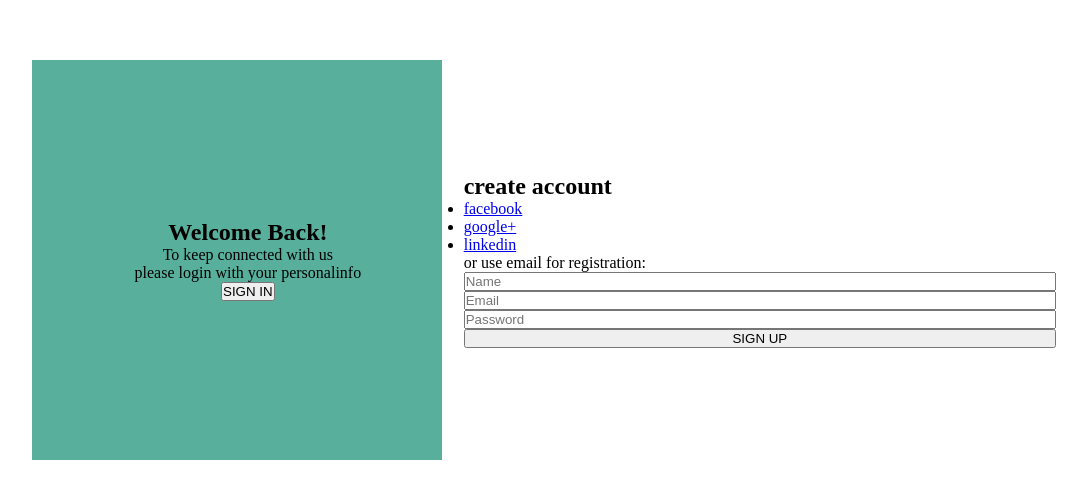
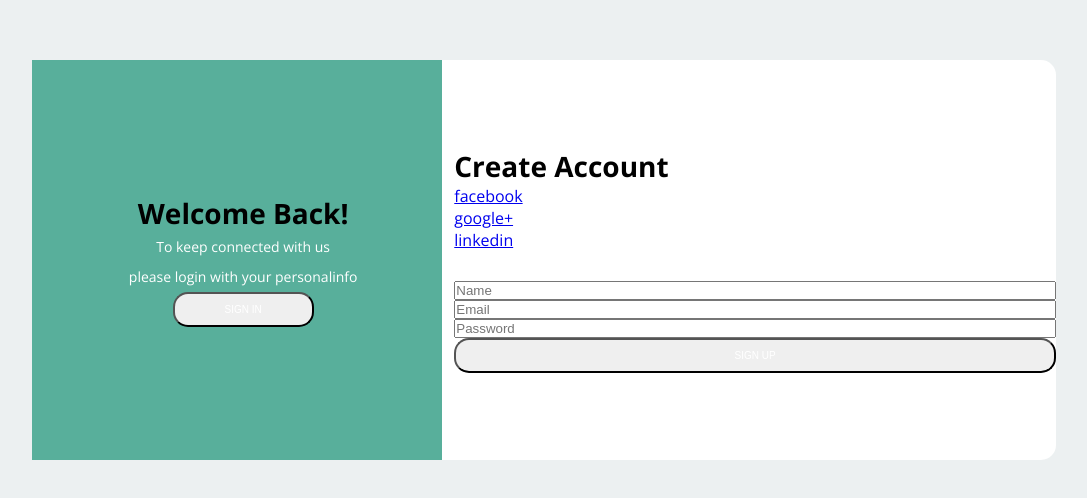
Before and after one commit to chagasleandro/Cadastro-Interativo, a plain HTML site: page Iindex.html in a window 1280 px wide. Shown: the part 140-638 px from the top of the page, without its empty margins (96-1183 px from the left). Drawn offline with nearby package versions, Linux system fonts and the light colour scheme.

Commit message:
Add files via upload

```diff
--- a/css/style.css
+++ b/css/style.css
@@ -1,7 +1,12 @@
+@import url('https://fonts.googleapis.com/css?family=Open+Sans:300,400,700&display=swap');
 *{
     margin: 0;
     padding: 0;
     box-sizing: border-box;
+}
+
+body {
+    font-family: 'Open Sans', sans-serif;
 }
 
 .container {
@@ -9,6 +14,7 @@
     justify-content: center;
     align-items: center;
     height: 100vh;
+    background-color: #ecf0f1;
 }
 
 .content {
@@ -16,7 +22,6 @@
     border-radius: 15px;
     width: 80%;
     height: 50%;
-    display: flex;
     justify-content: space-between;
     align-items: center;
     position: relative;
@@ -28,6 +33,35 @@
     background-color: #58af9b;
     width: 40%;
     height: 100%;
+}
+
+.title {
+    font-size: 28px;
+    font-weight: bold;
+    text-transform: capitalize;
+}
+
+.title-primary {
+    color: #FFF;
+}
+
+.description {
+    font-size: 14px;
+    font-weight: 300;
+    color: #FFF;
+    line-height:30px;
+}
+
+.btn {
+   border-radius: 15px;
+   text-transform: uppercase;
+   color: #FFF;
+   font-size: 10px;
+   padding: 10px 50px;
+}
+
+.btn-primary {
+    background-color: transparent;
 }
 
 .first-content {
```
